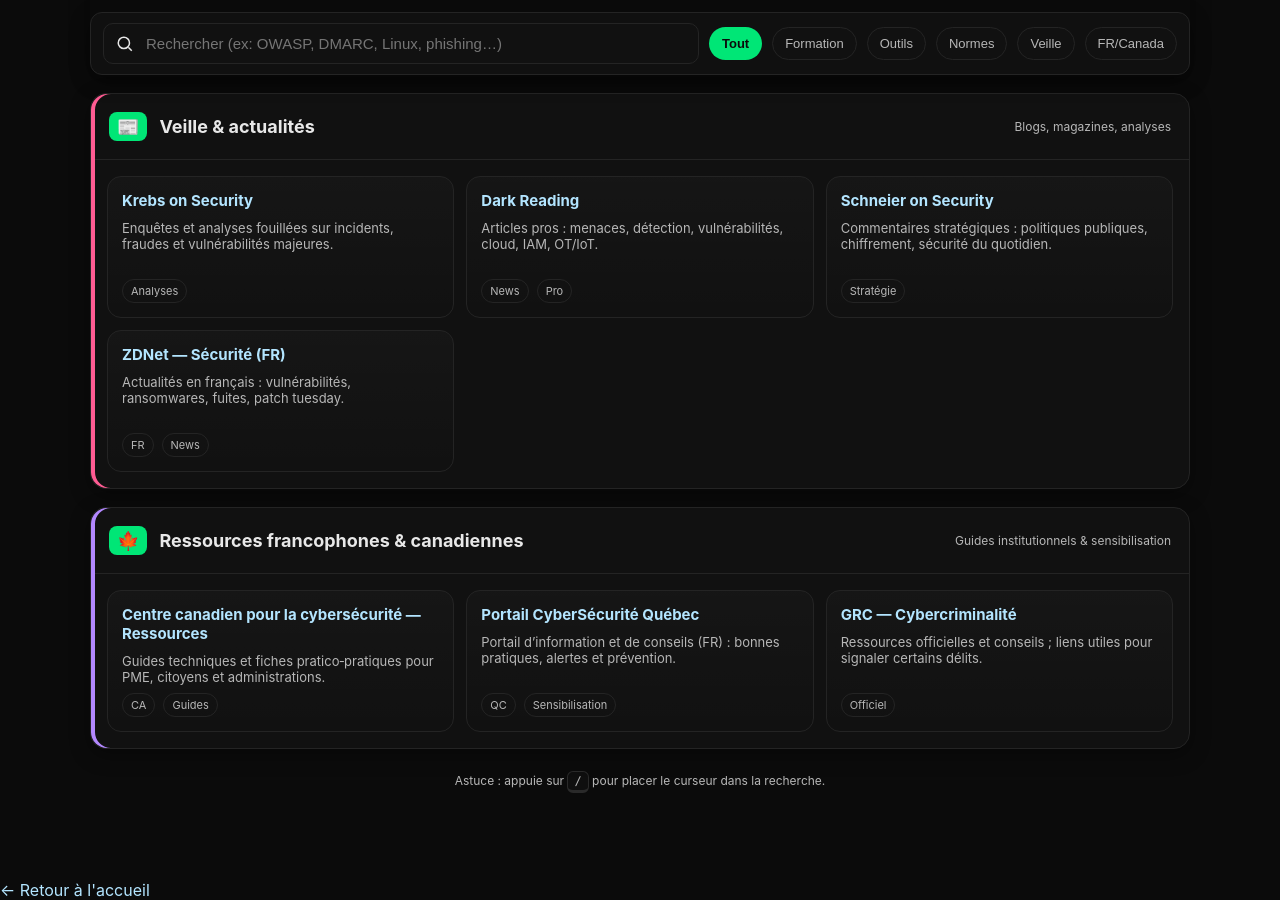
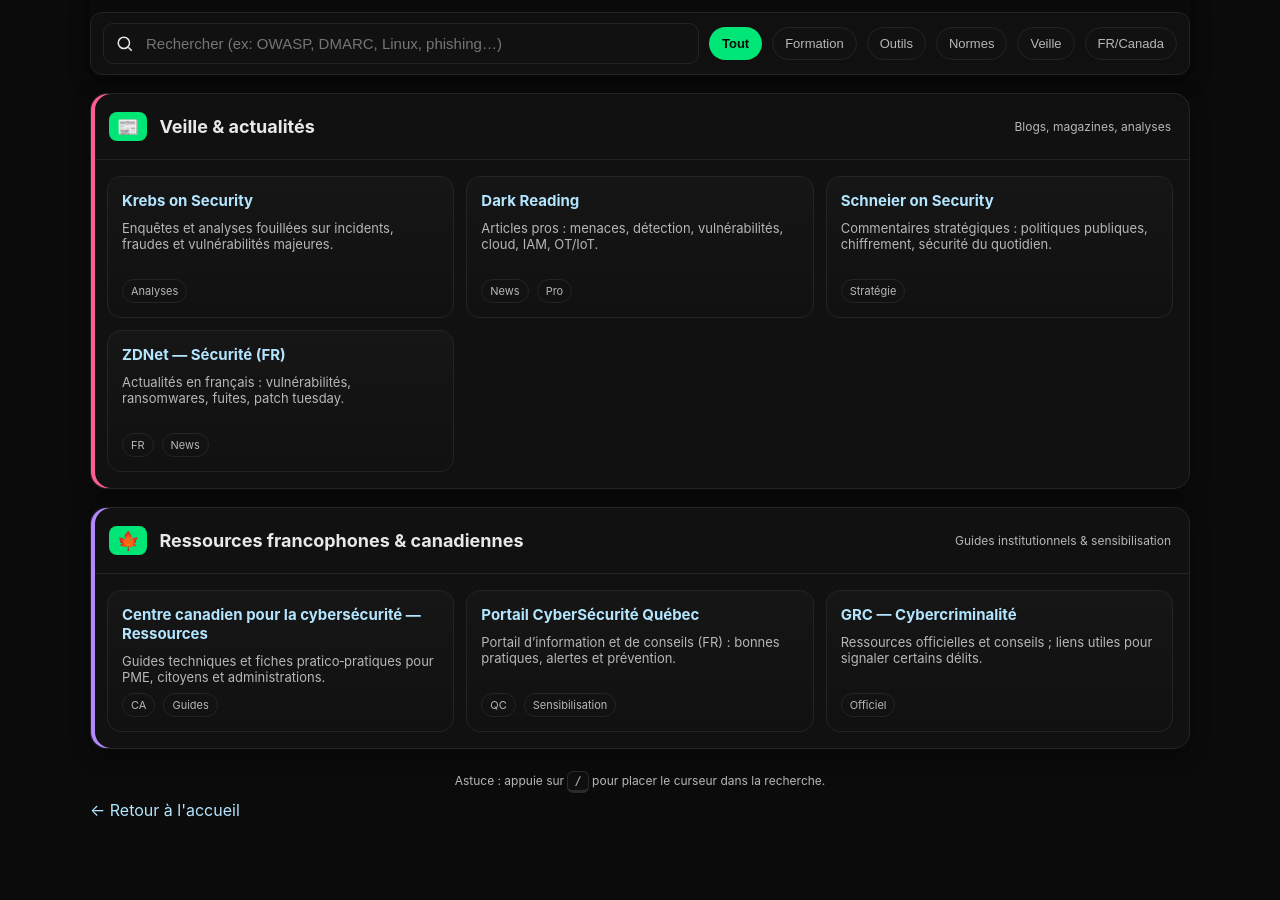
Before and after one commit to sqltemp/portfolio, a Jekyll site: the page pages/ressources.html, which Jekyll copies as it is, in a window 1280 px wide and 900 px high, scrolled down 1433 px. Built offline with Jekyll 4.4.1, drawn with Linux system fonts in a browser that asks for light colours.

Commit message:
Update ressources.html

```diff
--- a/pages/ressources.html
+++ b/pages/ressources.html
@@ -268,6 +268,9 @@
     </div>
 
     <p class="footnote">Astuce : appuie sur <span class="kbd">/</span> pour placer le curseur dans la recherche.</p>
+    <a class="return-link" href="/">
+      ← Retour à l'accueil
+    </a>
   </div>
 
   <script>
@@ -311,8 +314,5 @@
     // Lance un premier rendu
     applyFilters();
   </script>
-  <a class="return-link" href="/">
-    ← Retour à l'accueil
-  </a>
 </body>
 </html>
```
